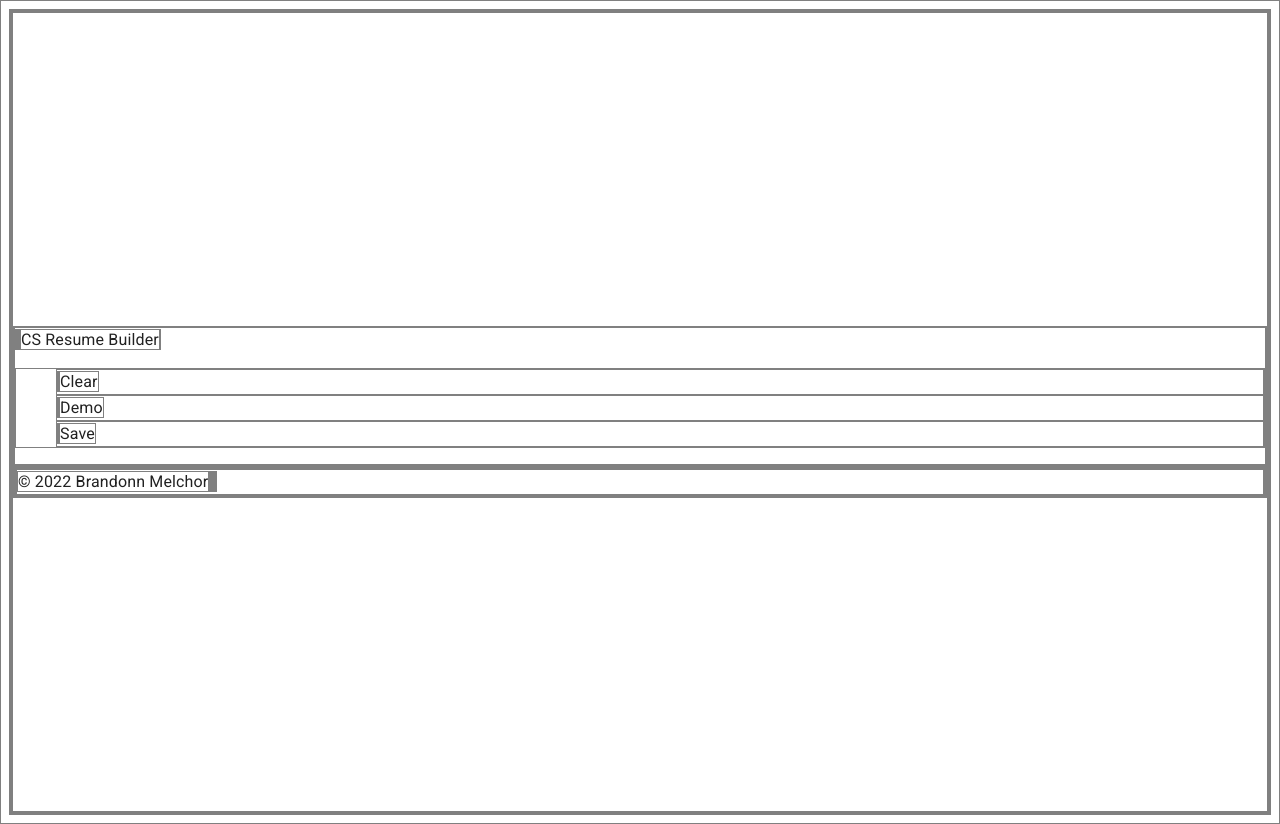
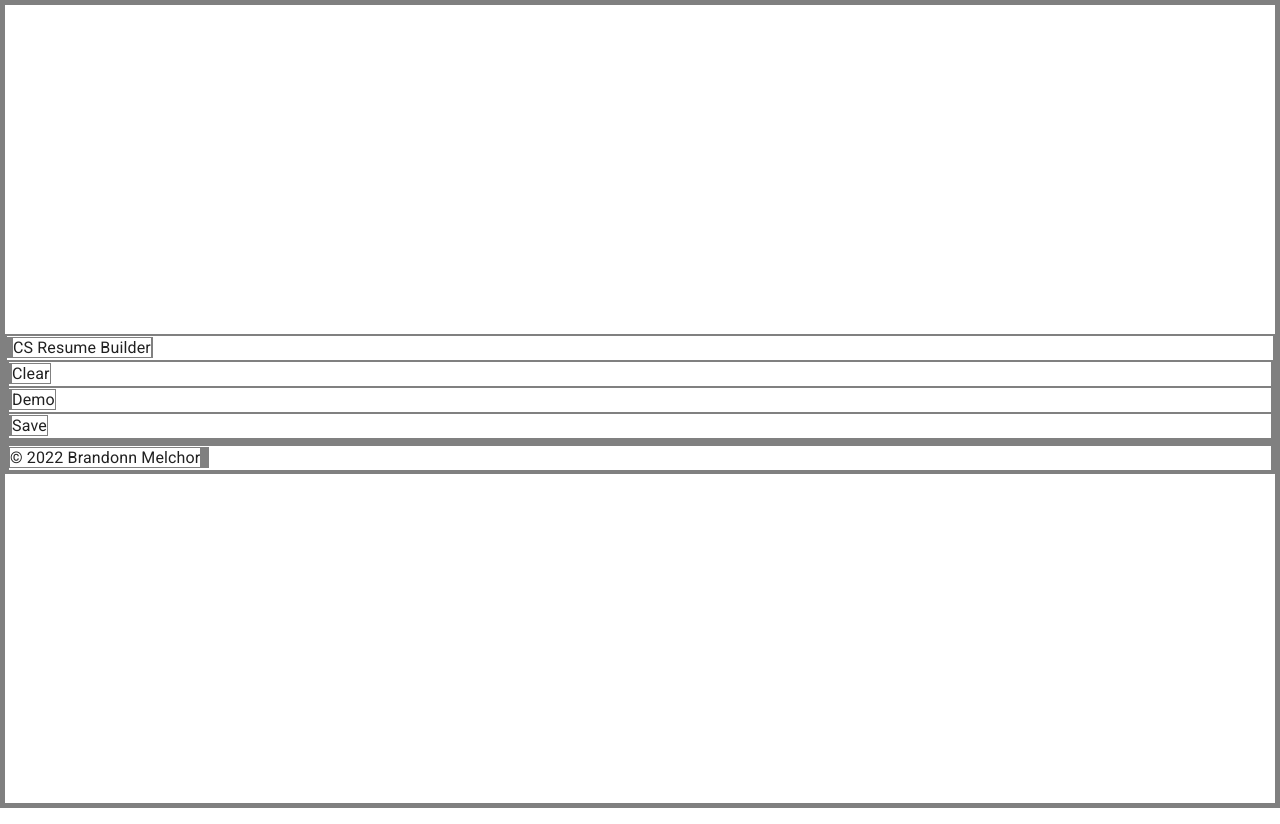
Before and after one commit to brandonnmelchor/resume-builder, a React (Create React App) app: page / in a window 1280 px wide. Built offline with nearby package versions, Linux system fonts and the light colour scheme.

Commit message:
update base styles

```diff
--- a/src/styles/styles.css
+++ b/src/styles/styles.css
@@ -1,4 +1,8 @@
 * {
+  box-sizing: border-box;
+  margin: 0;
+  padding: 0;
+  font-family: "Roboto";
   border: 1px solid gray;
 }
 
```
